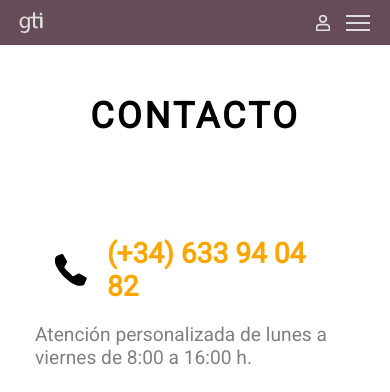
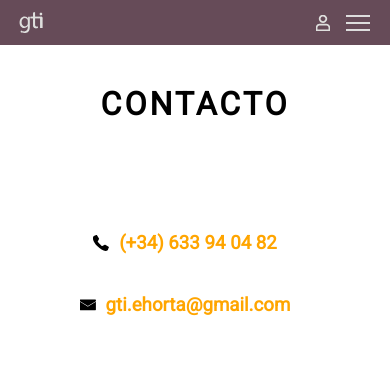
Before and after one commit to abidanBrito/PW-eHorta, a PHP site: page /app/contact.html in a window 390 px wide; the page is wider, and only the part inside the window is pictured. Shown: the top 392 px of that part. Run offline with PHP 8.4, Linux system fonts and the light colour scheme; some libraries are stand-ins or nearby versions.

Commit message:
Added responsiveness to the contact page

```diff
--- a/src/app/contact.html
+++ b/src/app/contact.html
@@ -72,7 +72,7 @@
                         <h3>(+34) 633 94 04 82</h3>
                     </a>
                 </div>
-                <p>Atención personalizada de lunes a viernes de 8:00 a 16:00 h.</p>
+                <p class="hide">Atención personalizada de lunes a viernes de 8:00 a 16:00 h.</p>
 
                 <div id="email">
                     <img src="img/contact/email.svg" alt="Email icon">
@@ -80,7 +80,7 @@
                         <h3>gti.ehorta@gmail.com</h3>
                     </a>
                 </div>
-                <p>Haznos llegar tus comentarios, dudas y sugerencias.</p>
+                <p class="hide">Haznos llegar tus comentarios, dudas y sugerencias.</p>
             </aside>
             <div id="map"></div>
         </main>
--- a/src/app/css/contact_style.css
+++ b/src/app/css/contact_style.css
@@ -41,7 +41,7 @@ main {
 
 #tlf img,
 #email img {
-    max-width: 2rem;
+    max-width: 1.5rem;
     margin-right: 20px;
 }
 
@@ -62,10 +62,35 @@ main {
 /* ------------------ */
 /* Ground truth for testing -> Samsung Galaxy S9 */
 @media screen and (max-width: 740px) {
+    main {
+        flex-direction: column;
+        align-items: center;
+    }
+
+    .hide {
+        display: none;
+    }
+
+    h1 {
+    letter-spacing: 3px;
+    font-size: 2rem;
+    text-align: center;
+    margin-top: 40px;
+}
+
+    #tlf,
+    #email {
+        font-size: 1rem;
+    }
+
+    #tlf img,
+    #email img {
+        max-width: 1rem;
+        margin-right: 10px;
+    }
+
     .contact-details {
-        height: 250px;
-        width: 300px;
-        margin-bottom: 50px;
+        margin-bottom: 40px;
     }
 
     #map {
@@ -73,8 +98,5 @@ main {
         width: 300px;
     }
 
-    main {
-        flex-direction: column;
-        align-items: center;
-    }
+
 }
```
